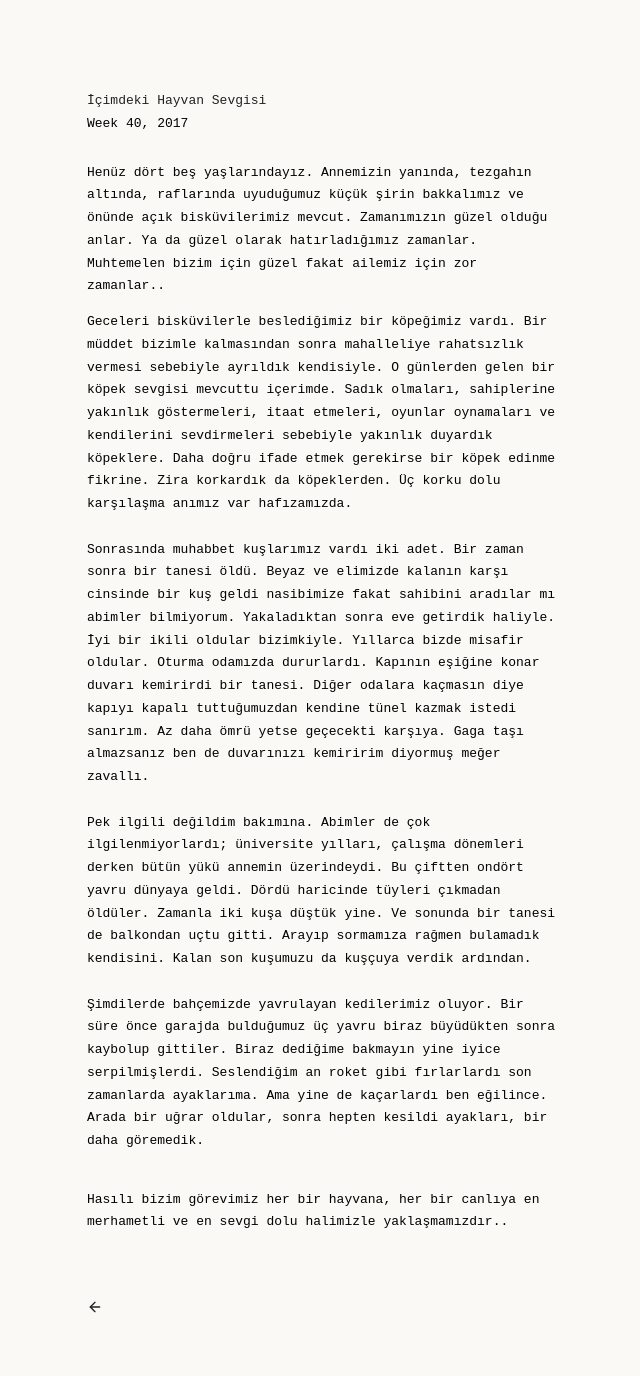
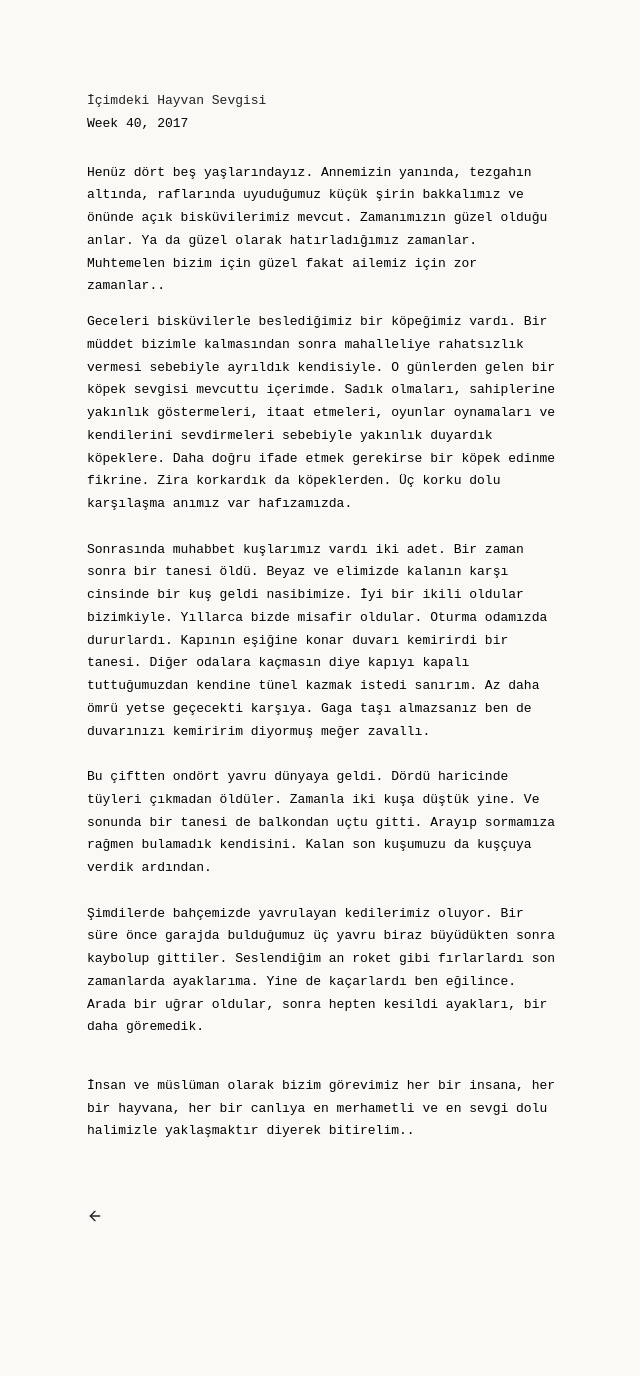
Before and after one commit to hayriartar/hayriartar.github.io, a Jekyll site: the page built from _posts/2017-10-03-icimdeki.md, in a window 1280 px wide. Shown: the whole page, without its empty margins (319-959 px from the left). Built offline with Jekyll 4.4.1, drawn with Linux system fonts in a browser that asks for light colours; after the commit the page ends 1285 px from its top, so only the background shows below that.

Commit message:
some changes

```diff
--- a/_posts/2017-10-03-icimdeki.md
+++ b/_posts/2017-10-03-icimdeki.md
@@ -12,19 +12,17 @@ Geceleri bisküvilerle beslediğimiz bir köpeğimiz vardı. Bir müddet bizimle
 köpek sevgisi mevcuttu içerimde. Sadık olmaları, sahiplerine yakınlık göstermeleri, itaat etmeleri, oyunlar oynamaları ve kendilerini sevdirmeleri sebebiyle yakınlık duyardık
 köpeklere. Daha doğru ifade etmek gerekirse bir köpek edinme fikrine. Zira korkardık da köpeklerden. Üç korku dolu karşılaşma anımız var hafızamızda.
 <br/><br/>
-Sonrasında muhabbet kuşlarımız vardı iki adet. Bir zaman sonra bir tanesi öldü. Beyaz ve elimizde kalanın karşı cinsinde bir kuş geldi nasibimize fakat sahibini aradılar mı abimler
-bilmiyorum. Yakaladıktan sonra eve getirdik haliyle. İyi bir ikili oldular bizimkiyle. Yıllarca bizde misafir oldular.  Oturma odamızda dururlardı. Kapının eşiğine konar duvarı
+Sonrasında muhabbet kuşlarımız vardı iki adet. Bir zaman sonra bir tanesi öldü. Beyaz ve elimizde kalanın karşı cinsinde bir kuş geldi nasibimize. İyi bir ikili oldular bizimkiyle.
+Yıllarca bizde misafir oldular.  Oturma odamızda dururlardı. Kapının eşiğine konar duvarı
 kemirirdi bir tanesi. Diğer odalara kaçmasın diye kapıyı kapalı tuttuğumuzdan kendine tünel kazmak istedi sanırım. Az daha ömrü yetse geçecekti karşıya. Gaga taşı
 almazsanız ben de duvarınızı kemiririm diyormuş meğer zavallı.
 <br/><br/>
-Pek ilgili değildim bakımına. Abimler de çok ilgilenmiyorlardı; üniversite yılları, çalışma dönemleri derken bütün yükü annemin üzerindeydi. Bu çiftten ondört yavru dünyaya geldi.
+Bu çiftten ondört yavru dünyaya geldi.
 Dördü haricinde tüyleri çıkmadan öldüler. Zamanla iki kuşa düştük yine. Ve sonunda bir tanesi de balkondan uçtu gitti. Arayıp sormamıza rağmen bulamadık kendisini. Kalan son
 kuşumuzu da kuşçuya verdik ardından.
 <br/><br/>
-Şimdilerde bahçemizde yavrulayan kedilerimiz oluyor. Bir süre önce garajda bulduğumuz üç yavru biraz büyüdükten sonra kaybolup gittiler. Biraz dediğime bakmayın yine iyice
-serpilmişlerdi. Seslendiğim an roket gibi fırlarlardı son zamanlarda ayaklarıma. Ama yine de kaçarlardı ben eğilince. Arada bir uğrar oldular, sonra hepten kesildi ayakları, bir
-daha göremedik.
+Şimdilerde bahçemizde yavrulayan kedilerimiz oluyor. Bir süre önce garajda bulduğumuz üç yavru biraz büyüdükten sonra kaybolup gittiler.
+ Seslendiğim an roket gibi fırlarlardı son zamanlarda ayaklarıma. Yine de kaçarlardı ben eğilince. Arada bir uğrar oldular, sonra hepten kesildi ayakları, bir daha göremedik.
 <br/><br/>
 
-Hasılı bizim
-görevimiz her bir hayvana, her bir canlıya en merhametli ve en sevgi dolu halimizle yaklaşmamızdır..
+İnsan ve müslüman olarak bizim görevimiz her bir insana, her bir hayvana, her bir canlıya en merhametli ve en sevgi dolu halimizle yaklaşmaktır diyerek bitirelim..
```
